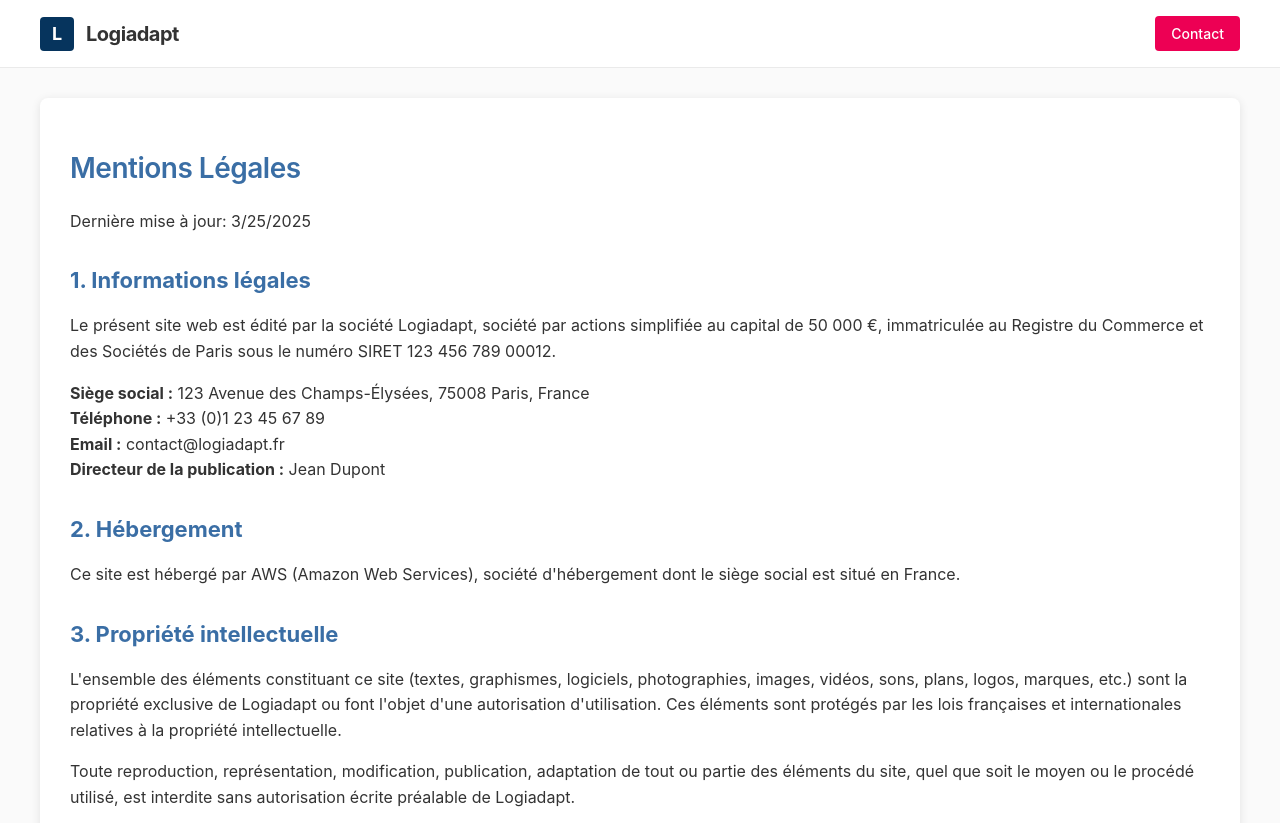
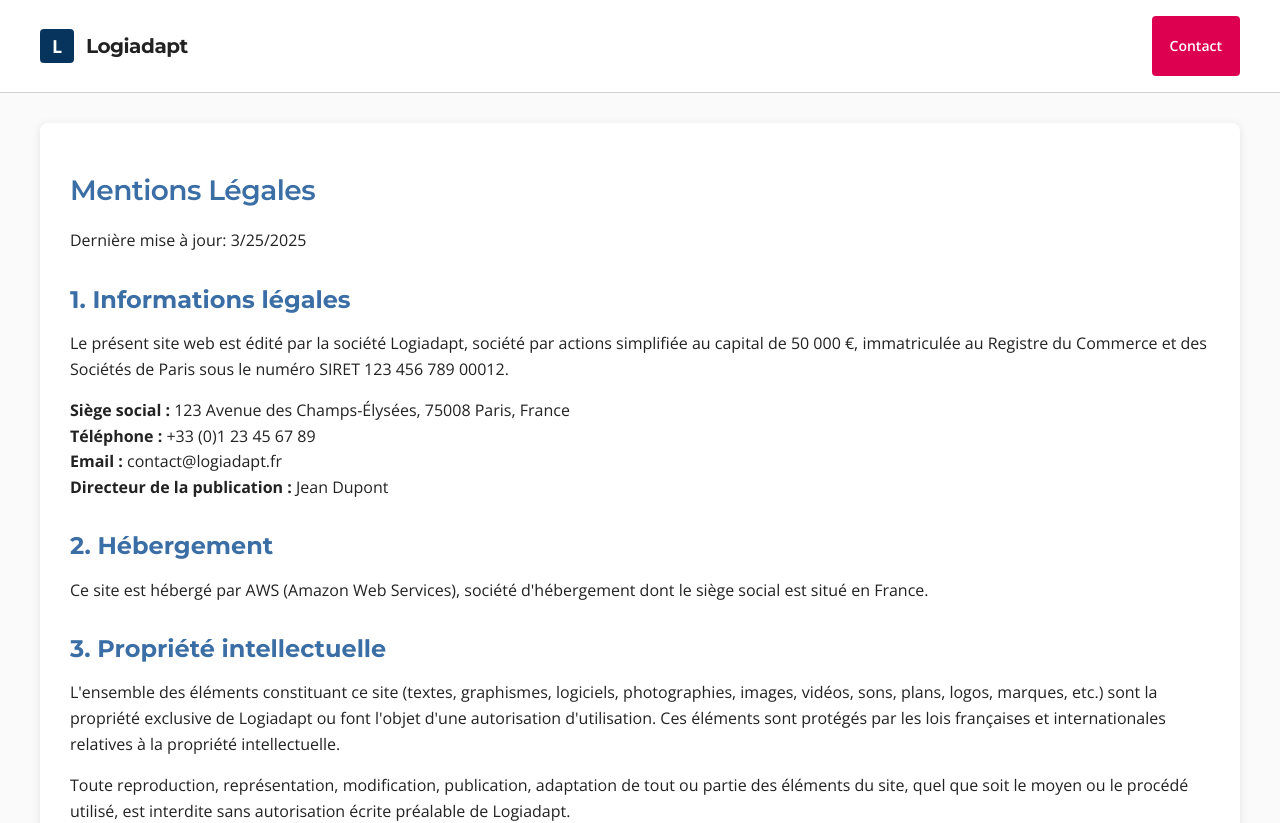
Before and after one commit to VianneyLA/simulateur, a React (Create React App) app: page /legal in a window 1280 px wide. Shown: the top 823 px of the page. Built offline with nearby package versions, Linux system fonts and the light colour scheme.

Commit message:
Enhance typography and accessibility with new font choices, improved focus styles, and consistent sizing across elements. Updated color variables for better legibility and refined layout for a modern look.

```diff
--- a/public/index.html
+++ b/public/index.html
@@ -9,6 +9,10 @@
       name="description"
       content="Logiadapt - Simulateur MaPrimeAdapt"
     />
+    <!-- Google Fonts for optimal legibility -->
+    <link rel="preconnect" href="https://fonts.googleapis.com">
+    <link rel="preconnect" href="https://fonts.gstatic.com" crossorigin>
+    <link href="https://fonts.googleapis.com/css2?family=Montserrat:wght@400;500;600;700&family=Open+Sans:wght@400;500;600;700&display=swap" rel="stylesheet">
     <title>Logiadapt - Simulateur MaPrimeAdapt</title>
   </head>
   <body>
--- a/src/index.css
+++ b/src/index.css
@@ -2,18 +2,44 @@
   --primary-blue: #06345d;
   --light-blue: #94dcca;
   --light-pink: #ff7ba9;
-  --primary-pink: #ed0054;
+  --primary-pink: #dd0050;
   --dark-pink: #c80046;
   --light-gray: #f5f5f5;
-  --dark-gray: #333;
+  --dark-gray: #222222;
 
   /* New variables */
   --white: #ffffff;
   --off-white: #fafafa;
-  --light-border: #eaeaea;
+  --light-border: #d0d0d0;
   --shadow-light: 0 2px 4px rgba(0,0,0,0.03);
   --shadow-medium: 0 5px 15px rgba(0,0,0,0.08);
-  --font-main: 'Inter', -apple-system, BlinkMacSystemFont, 'Segoe UI', Roboto, sans-serif;
+
+  /* Updated font choices for better legibility and bold, innovative feel */
+  --font-main: 'Open Sans', 'Segoe UI', Roboto, Helvetica, Arial, sans-serif;
+  --font-heading: 'Montserrat', 'Trebuchet MS', 'Segoe UI', Roboto, sans-serif;
+
+  /* Font size variables for better consistency and readability */
+  --font-size-xs: 14px;
+  --font-size-s: 16px;
+  --font-size-m: 18px;
+  --font-size-l: 20px;
+  --font-size-xl: 24px;
+  --font-size-xxl: 28px;
+
+  /* Line height for better readability */
+  --line-height-text: 1.6;
+  --line-height-heading: 1.3;
+
+  /* Letter spacing for improved legibility */
+  --letter-spacing-tight: -0.5px;
+  --letter-spacing-normal: 0px;
+  --letter-spacing-wide: 0.5px;
+
+  /* Focus styles for better accessibility */
+  --focus-outline-width: 3px;
+  --focus-outline-style: solid;
+  --focus-outline-color: #2684FF;
+  --focus-offset: 2px;
 }
 
 body {
@@ -22,7 +48,8 @@ body {
   padding: 0;
   background-color: var(--off-white);
   color: var(--dark-gray);
-  line-height: 1.5;
+  line-height: var(--line-height-text);
+  font-size: var(--font-size-s);
 }
 
 .header {
@@ -80,17 +107,18 @@ body {
 }
 
 .brand-name {
-  font-size: 20px;
+  font-family: var(--font-heading);
+  font-size: var(--font-size-l);
   font-weight: 700;
   color: var(--dark-gray);
-  letter-spacing: -0.5px;
+  letter-spacing: var(--letter-spacing-tight);
 }
 
 .brand-tagline {
-  font-size: 11px;
+  font-size: 13px;
   color: #666;
   font-weight: 500;
-  letter-spacing: 0.2px;
+  letter-spacing: var(--letter-spacing-wide);
 }
 
 .container {
@@ -189,11 +217,13 @@ body {
 }
 
 h1 {
+  font-family: var(--font-heading);
   color: var(--primary-blue);
-  font-size: 24px;
+  font-size: var(--font-size-xl);
   margin-bottom: 24px;
   font-weight: 700;
-  letter-spacing: -0.5px;
+  letter-spacing: var(--letter-spacing-tight);
+  line-height: var(--line-height-heading);
 }
 
 .form-group {
@@ -203,7 +233,7 @@ h1 {
 label {
   display: block;
   margin-bottom: 6px;
-  font-size: 14px;
+  font-size: var(--font-size-xs);
   font-weight: 600;
   color: var(--dark-gray);
 }
@@ -211,21 +241,22 @@ label {
 input[type="text"],
 input[type="number"] {
   width: 100%;
-  padding: 10px 14px;
+  padding: 12px 16px;
   border: 1px solid var(--light-border);
   border-radius: 6px;
-  font-size: 14px;
+  font-size: var(--font-size-s);
   transition: all 0.2s ease;
   box-sizing: border-box;
   background-color: var(--white);
   box-shadow: none;
+  line-height: 1.5;
 }
 
 input[type="text"]:focus,
 input[type="number"]:focus {
   border-color: var(--primary-pink);
   outline: none;
-  box-shadow: 0 0 0 2px rgba(237, 0, 84, 0.1);
+  box-shadow: 0 0 0 3px rgba(221, 0, 80, 0.25);
 }
 
 .button-container {
@@ -238,7 +269,7 @@ input[type="number"]:focus {
   padding: 14px 28px;
   border: none;
   border-radius: 10px;
-  font-size: 16px;
+  font-size: var(--font-size-s);
   font-weight: 600;
   cursor: pointer;
   transition: all 0.2s ease;
@@ -246,6 +277,7 @@ input[type="number"]:focus {
   align-items: center;
   justify-content: center;
   gap: 8px;
+  letter-spacing: var(--letter-spacing-normal);
 }
 
 .btn-secondary {
@@ -603,10 +635,12 @@ input[type="number"]:focus {
 }
 
 .section-title {
-  font-size: 20px;
+  font-family: var(--font-heading);
+  font-size: var(--font-size-l);
   font-weight: 600;
   margin-bottom: 16px;
   color: var(--primary-blue);
+  line-height: var(--line-height-heading);
 }
 
 .contact-button {
@@ -616,15 +650,15 @@ input[type="number"]:focus {
 .contact-link {
   display: inline-flex;
   align-items: center;
-  padding: 7px 16px;
+  padding: 8px 18px;
   background-color: var(--primary-pink);
   color: white;
   border: none;
   border-radius: 4px;
   text-decoration: none;
-  font-weight: 500;
-  font-size: 14px;
-  letter-spacing: 0;
+  font-weight: 600;
+  font-size: var(--font-size-xs);
+  letter-spacing: var(--letter-spacing-normal);
   transition: all 0.2s ease;
 }
 
@@ -719,21 +753,26 @@ h1 {
 }
 
 .page-content h1 {
+  font-family: var(--font-heading);
   color: #3a6ea5;
   margin-bottom: 20px;
-  font-size: 28px;
+  font-size: var(--font-size-xxl);
+  line-height: var(--line-height-heading);
 }
 
 .page-content h2 {
+  font-family: var(--font-heading);
   color: #3a6ea5;
   margin-top: 30px;
   margin-bottom: 15px;
-  font-size: 22px;
+  font-size: var(--font-size-xl);
+  line-height: var(--line-height-heading);
 }
 
 .page-content p {
   margin-bottom: 15px;
-  line-height: 1.6;
+  line-height: var(--line-height-text);
+  font-size: var(--font-size-s);
 }
 
 .page-content section {
@@ -866,3 +905,28 @@ h1 {
   max-width: 500px;
   line-height: 1.4;
 }
+
+/* Improved focus styles for all interactive elements */
+a:focus, button:focus, input:focus, select:focus, textarea:focus {
+  outline: var(--focus-outline-width) var(--focus-outline-style) var(--focus-outline-color);
+  outline-offset: var(--focus-offset);
+}
+
+/* Increase contrast for better legibility */
+button, a {
+  text-decoration: none;
+  transition: all 0.2s ease;
+}
+
+/* Increased touch targets for better usability */
+input, button, select, .btn, .contact-link {
+  min-height: 44px; /* Minimum touch target size for elderly users */
+}
+
+/* Reduce motion for vestibular disorders */
+@media (prefers-reduced-motion: reduce) {
+  * {
+    animation-duration: 0.001ms !important;
+    transition-duration: 0.001ms !important;
+  }
+}
```
